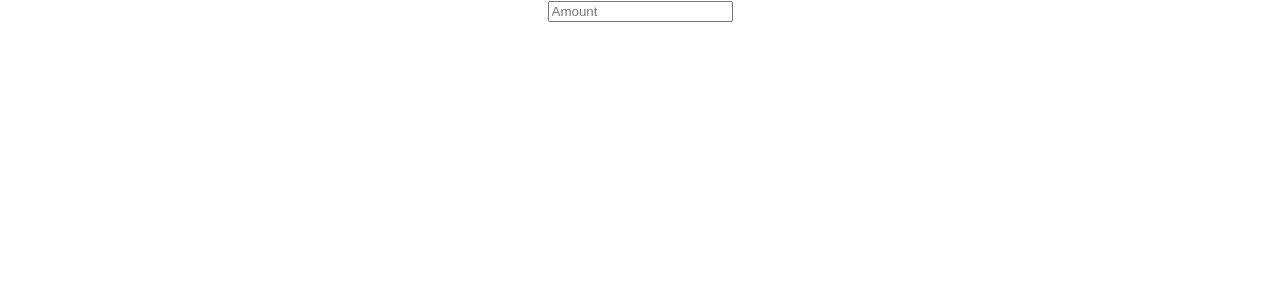
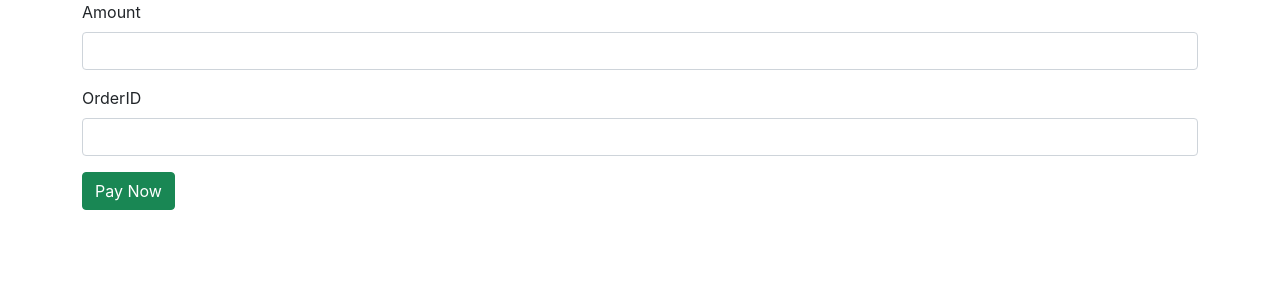
Before and after one commit to vishalhjoshi/shopy, a React (Create React App) app: page / in a window 1280 px wide. Shown: the top 300 px of the page. Built offline with nearby package versions, Linux system fonts and the light colour scheme.

Commit message:
bootstrap added

```diff
--- a/public/index.html
+++ b/public/index.html
@@ -24,6 +24,7 @@
       work correctly both with client-side routing and a non-root public URL.
       Learn how to configure a non-root public URL by running `npm run build`.
     -->
+    <link rel="stylesheet" href="https://cdn.jsdelivr.net/npm/bootstrap@5.1.3/dist/css/bootstrap.min.css">
     <title>React App</title>
   </head>
   <body>
@@ -39,5 +40,7 @@
       To begin the development, run `npm start` or `yarn start`.
       To create a production bundle, use `npm run build` or `yarn build`.
     -->
+    <script src="https://cdn.jsdelivr.net/npm/bootstrap@5.1.3/dist/js/bootstrap.min.js"></script>
+    <script src="https://cdn.jsdelivr.net/npm/bootstrap@5.1.3/dist/js/bootstrap.bundle.min.js"></script>
   </body>
 </html>
--- a/src/App.js
+++ b/src/App.js
@@ -1,12 +1,17 @@
-import './App.css';
-
 function App() {
   return (
-    <div className="App">
-     <div>
-       <input type="text" placeholder='Amount' />
-
-     </div>
+    <div className="container">
+     <form>
+  <div class="mb-3">
+    <label for="amountInputEmail1" class="form-label">Amount</label>
+    <input type="text" className="form-control" id="amountInputEmail1" aria-describedby="amount" />
+  </div>
+  <div className="mb-3">
+    <label for="orderId" className="form-label">OrderID</label>
+    <input type="text" className="form-control" id="orderID" />
+  </div>
+  <button type="submit" className="btn btn-success">Pay Now</button>
+</form>
     </div>
   );
 }
```
